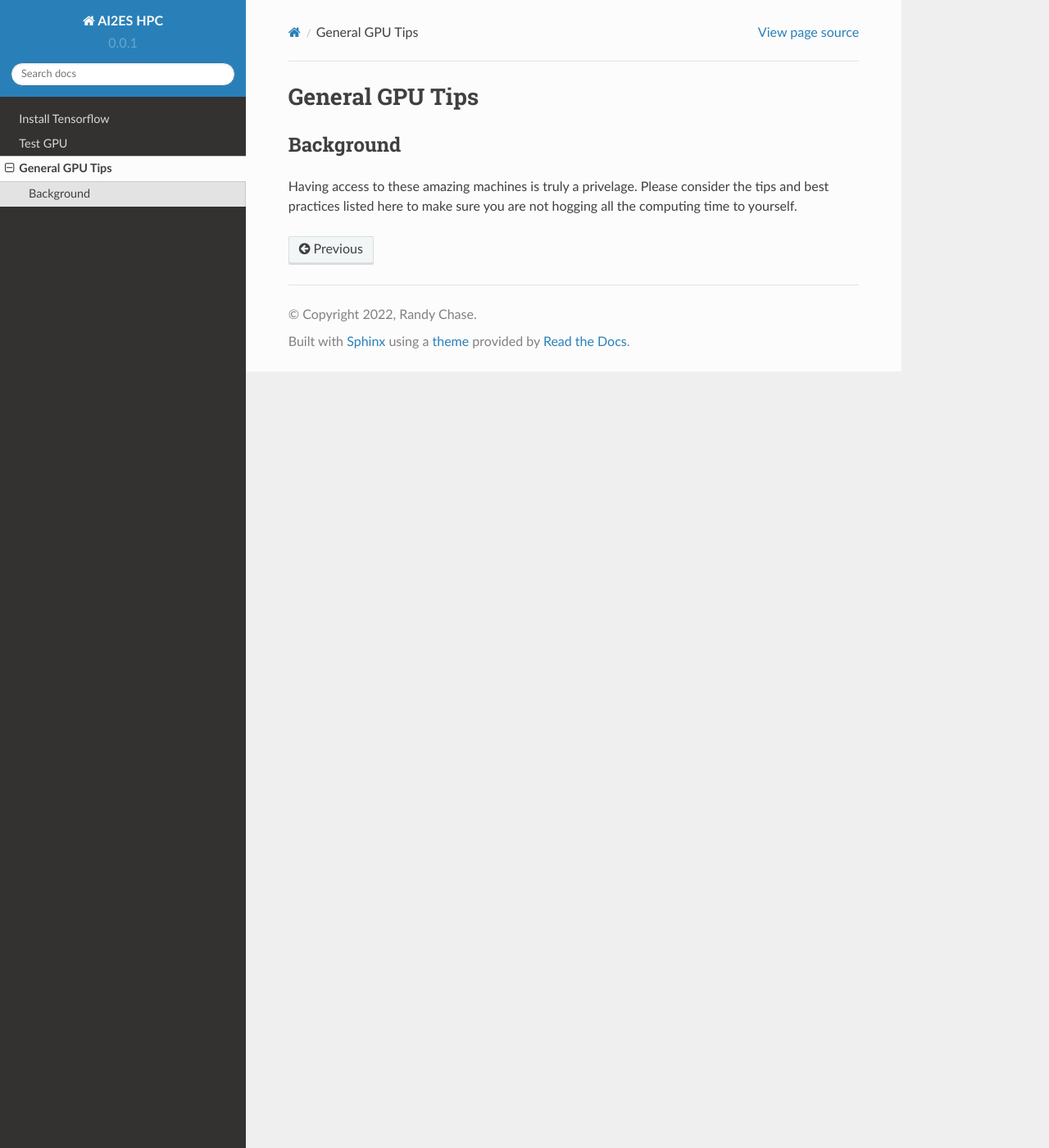
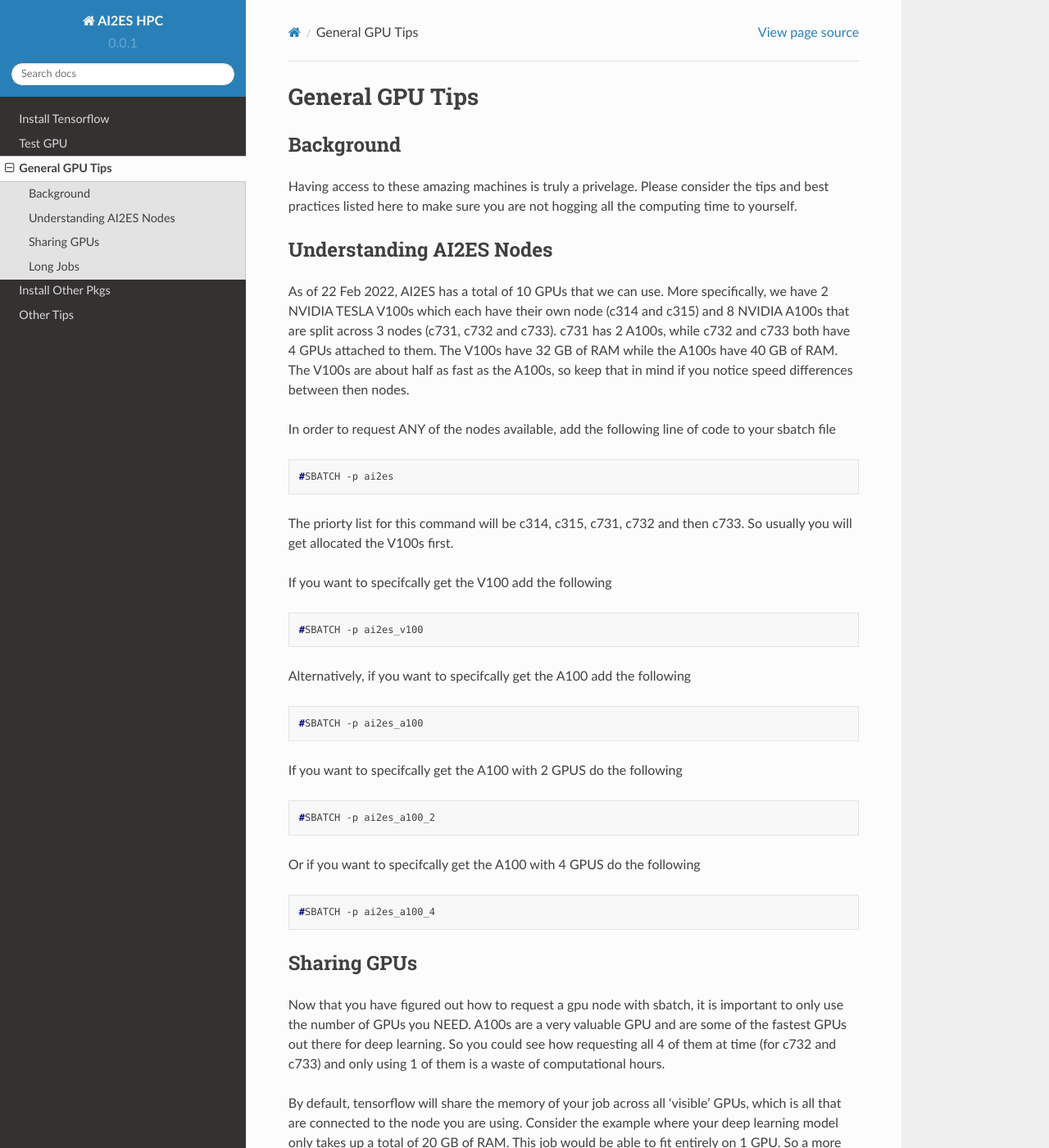
Before and after one commit to dopplerchase/ai2es_schooner_hpc, a Sphinx documentation site: the page built from docs/source/general_gpu.rst, in a window 1280 px wide and 1400 px high. Shown: the whole window at 82% size. Built offline with Sphinx 7.4.7 and the Read the Docs theme 2.0.0, drawn with Linux system fonts in a browser that asks for light colours; some of the changed text lies outside the part shown.

Commit message:
more content

```diff
--- a/docs/source/general_gpu.rst
+++ b/docs/source/general_gpu.rst
@@ -7,3 +7,112 @@
 
 Having access to these amazing machines is truly a privelage. Please consider the tips and best practices listed here
 to make sure you are not hogging all the computing time to yourself.
+
+++++++++++++++++++++++++++
+Understanding AI2ES Nodes
+++++++++++++++++++++++++++
+
+As of 22 Feb 2022, AI2ES has a total of 10 GPUs that we can use. More specifically,
+we have 2 NVIDIA TESLA V100s which each have their own node (c314 and c315) and 8 NVIDIA A100s
+that are split across 3 nodes (c731, c732 and c733). c731 has 2 A100s, while c732
+and c733 both have 4 GPUs attached to them. The V100s have 32 GB of RAM while the A100s have 40 GB of RAM.
+The V100s are about half as fast as the A100s, so keep that in mind if you notice speed differences between then nodes.
+
+In order to request ANY of the nodes available, add the following line of code to your sbatch file
+
+.. code-block:: console
+
+    #SBATCH -p ai2es
+
+The priorty list for this command will be c314, c315, c731, c732 and then c733. So usually you will
+get allocated the V100s first.
+
+If you want to specifcally get the V100 add the following
+
+.. code-block:: console
+
+    #SBATCH -p ai2es_v100
+
+Alternatively, if you want to specifcally get the A100 add the following
+
+.. code-block:: console
+
+    #SBATCH -p ai2es_a100
+
+If you want to specifcally get the A100 with 2 GPUS do the following
+
+.. code-block:: console
+
+    #SBATCH -p ai2es_a100_2
+
+Or if you want to specifcally get the A100 with 4 GPUS do the following
+
+.. code-block:: console
+
+    #SBATCH -p ai2es_a100_4
+
++++++++++++++
+Sharing GPUs
++++++++++++++
+
+Now that you have figured out how to request a gpu node with sbatch, it is important to only use the
+number of GPUs you NEED. A100s are a very valuable GPU and are some of the fastest GPUs out there for
+deep learning. So you could see how requesting all 4 of them at time (for c732 and c733) and only using 1
+of them is a waste of computational hours.
+
+By default, tensorflow will share the memory of your job across all 'visible' GPUs, which is all that are connected
+to the node you are using. Consider the example where your deep learning model only takes up a total of 20 GB of RAM.
+This job would be able to fit entirely on 1 GPU. So a more appropriate use of your job would be to specifically only use 1 GPU,
+not all 4 (or 2 if you are on c731).
+
+To do this, we will use that pip package `py3nvml <https://github.com/fbcotter/py3nvml>`_ which allows use to see
+if any other GPUs are in use, and only select the completely free ones. Please add the following lines of code to EVERY
+tensorflow model you plan to run.
+
+.. code-block:: python
+
+    import py3nvml
+    import numpy as np
+
+    #number of GPUS i need:
+    n_gpu = 1
+
+    #find out how many are compltely free
+    free_gpus = py3nvml.get_free_gpus()
+
+    #count how many are free
+    avail_gpu_ids = np.where(free_gpus)[0]
+
+    #if there arent enough print it out
+    if len(avail_gpu_ids) < n_gpu:
+        print('Not enough GPUs, your job might fail')
+    else:
+        #if there are enough, the select the ones you need
+        py3nvml.grab_gpus(num_gpus=n_gpu, gpu_select=avail_gpu_ids)
+
+The suggested technique is suggested. Start with n_gpu=1, then if it fails saying not enough memory, then try n_gpu=2 and so on.
+
+If you know you will use ALL of the GPUs attached to a specifc node, you can use the following flag in your sbatch
+
+.. code-block:: bash
+
+    #SBATCH --exclusive
+
+This will make sure no one else can use your node or GPUs.
+
+
+++++++++++
+Long Jobs
+++++++++++
+
+Even though we have some of the fastest GPUs out there, big deep learning jobs can still take days. As a good
+rule of thumb, if you plan to train for more than 24 hours, PLEASE PLEASE PLEASE let other AI2ES memebers know.
+It is best to drop a line in the #schooner channel in the ai2es slack, and ask if it is alright you will be using up
+a GPU for over 12 hours.
+
+The main reason behind this is because often times people have deadlines. Consider the frantic PhD student trying to
+finish up their general exam and the come to find out ALL the GPUs are already in use.... yeah not a good scenario. Or
+consider the scientist working on addressing the major reviews on their paper which are due in a couple days. Yeah they
+should have preference.
+
+Currently there is no limit to the number of computational hours any one user can use. I would love to keep it this way.
--- a/docs/source/index.rst
+++ b/docs/source/index.rst
@@ -34,3 +34,5 @@
    install_tensorflow
    test_gpu
    general_gpu
+   install_other_pkgs
+   other_tips
--- a/docs/source/install_tensorflow.rst
+++ b/docs/source/install_tensorflow.rst
@@ -106,4 +106,10 @@
 
 If it is installed properly, there should be no errors or output, should just go to a new blank line of code.
 
+We need to install 1 more package that will be needed to share the GPUs across users. So please do the following line
+
+.. code-block:: console
+
+    $ pip install py3nvml
+
 Hooray! You have installed tensorflow-gpu! To test it go to the page titled "Test GPU"
--- a/docs/source/test_gpu.rst
+++ b/docs/source/test_gpu.rst
@@ -27,9 +27,8 @@
 
 This is what you will see:
 
-.. code-block:: console
+.. code-block:: bash
 
-    GNU nano 2.3.1                                    File: drive_test_gpu.sh
     #!/bin/bash
     #SBATCH -p ai2es
     #SBATCH --nodes=1
@@ -60,7 +59,7 @@
 Running this job will result in a .out file in your home directory named: slurm-XXXXXXX.out.
 Within this file if things worked properly, you should see something like the following (use nano to see it)
 
-.. code-block:: console
+.. code-block:: text
 
     Num GPUs Available:  1
     2022-02-02 11:35:51.381711: I tensorflow/core/platform/cpu_feature_guard.cc:142] This TensorFlow binary is optimized with oneAPI Deep Neural Network Library (oneDNN) to use the following CPU instructions in performance-critical operations:  SSE4.1 SSE4.2 AVX AVX2 FMA
```
Also changed, not shown: docs/source/install_other_pkgs.rst (added, +59 -0 lines), docs/source/other_tips.rst (added, +45 -0 lines).
